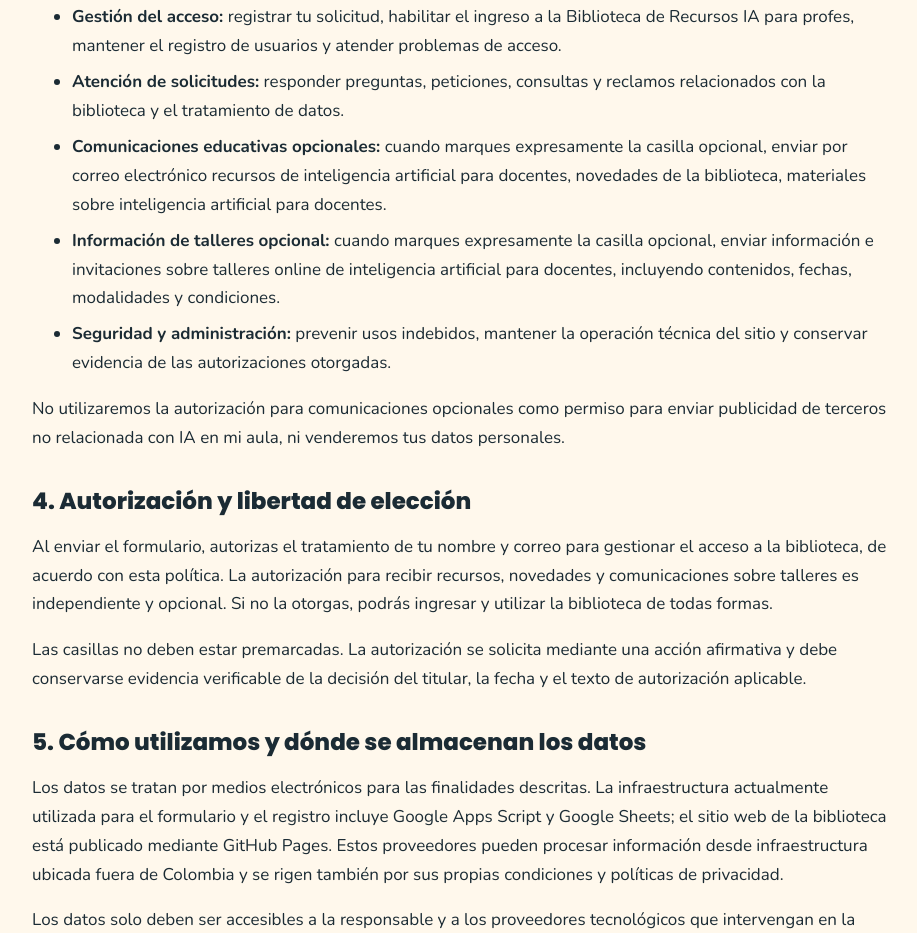
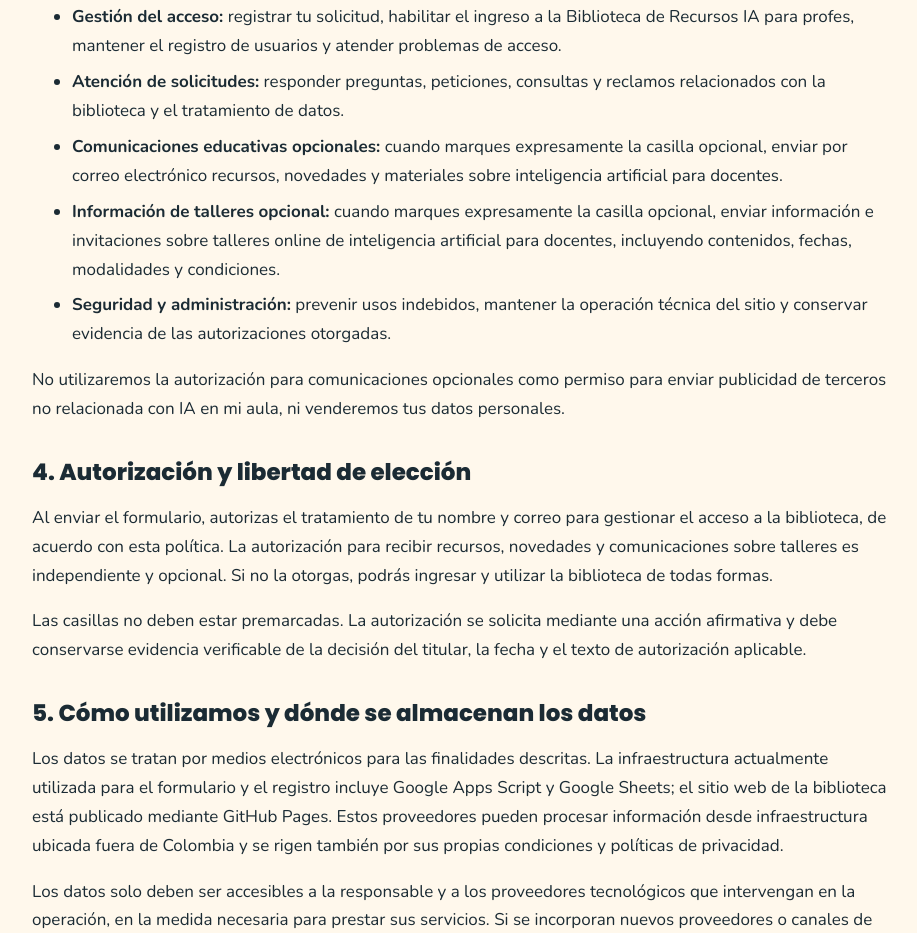
Before and after one commit to lunamaryssol/iaenmiaula, a plain HTML site: page politica-tratamiento-datos.html in a window 1280 px wide. Shown: the part 1169-2102 px from the top of the page, without its empty margins (180-1097 px from the left). Drawn offline with nearby package versions, Linux system fonts and the light colour scheme.

Commit message:
Hacer coincidir el texto de comunicaciones de la política y el formulario

```diff
--- a/politica-tratamiento-datos.html
+++ b/politica-tratamiento-datos.html
@@ -37,7 +37,7 @@
 <ul>
 <li><strong>Gestión del acceso:</strong> registrar tu solicitud, habilitar el ingreso a la Biblioteca de Recursos IA para profes, mantener el registro de usuarios y atender problemas de acceso.</li>
 <li><strong>Atención de solicitudes:</strong> responder preguntas, peticiones, consultas y reclamos relacionados con la biblioteca y el tratamiento de datos.</li>
-<li><strong>Comunicaciones educativas opcionales:</strong> cuando marques expresamente la casilla opcional, enviar por correo electrónico recursos de inteligencia artificial para docentes, novedades de la biblioteca, materiales sobre inteligencia artificial para docentes.</li>
+<li><strong>Comunicaciones educativas opcionales:</strong> cuando marques expresamente la casilla opcional, enviar por correo electrónico recursos, novedades y materiales sobre inteligencia artificial para docentes.</li>
 <li><strong>Información de talleres opcional:</strong> cuando marques expresamente la casilla opcional, enviar información e invitaciones sobre talleres online de inteligencia artificial para docentes, incluyendo contenidos, fechas, modalidades y condiciones.</li>
 <li><strong>Seguridad y administración:</strong> prevenir usos indebidos, mantener la operación técnica del sitio y conservar evidencia de las autorizaciones otorgadas.</li>
 </ul>
```
